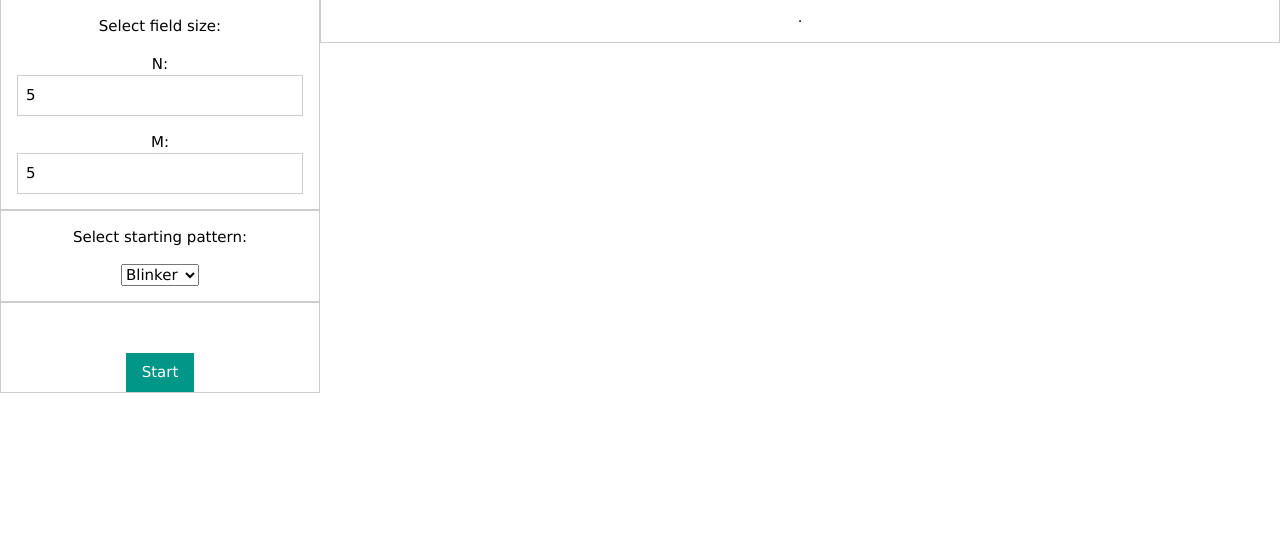
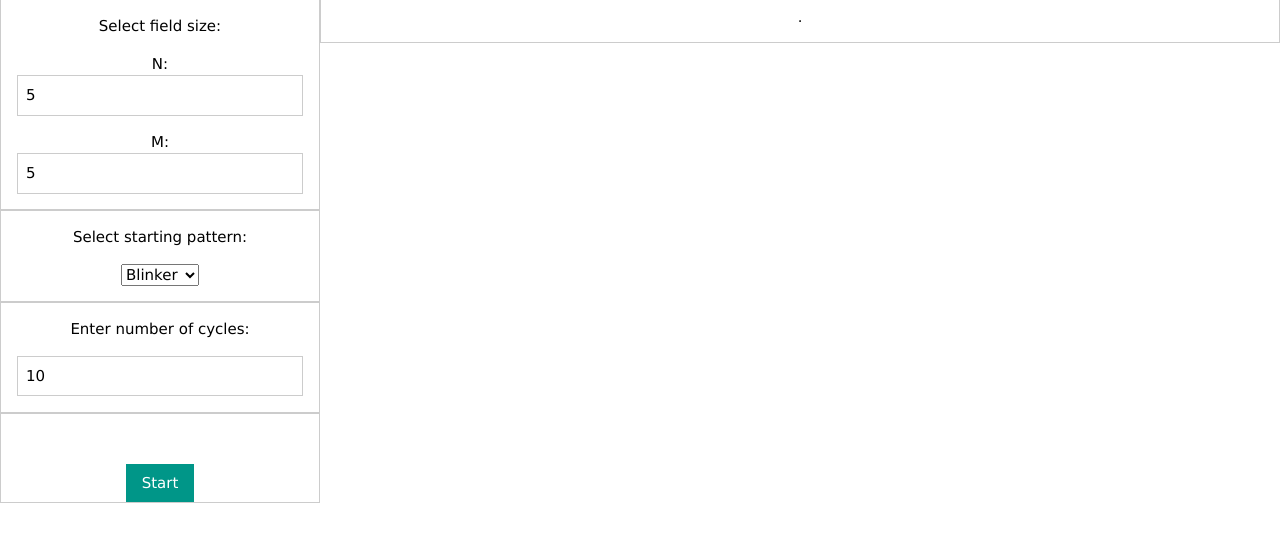
Before and after one commit to Ezelev/simpleGofL, a PHP site: page / in a window 1280 px wide. Shown: the part 75-617 px from the top of the page. Run offline with PHP 8.4, Linux system fonts and the light colour scheme.

Commit message:
add cycles input parameter and 'acorn' pattern

```diff
--- a/index.php
+++ b/index.php
@@ -34,7 +34,16 @@
                     <option value="toad">Toad</option>
                     <option value="beacon">Beacon</option>
                     <option value="glider">Glider</option>
+                    <option value="acorn">Acorn</option>
                 </select>
+            </p>
+      </div>
+    </div>
+    <div class="w3-col m12">
+      <div class="w3-container fieldwrap  w3-border w3-center">
+            <p>Enter number of cycles:</p>
+            <p>
+              <input id="cycles-count" class="w3-input w3-border" type="number" name="cycles-count" value=10>
             </p>
       </div>
     </div>
--- a/js/app/main.js
+++ b/js/app/main.js
@@ -34,10 +34,11 @@ const MainJS = (function() {
 
         var nSize = document.getElementById("size-n").value;
         var mSize = document.getElementById("size-m").value;
+        var cyclesCount = document.getElementById("cycles-count").value;
         var patternSelectEl = document.getElementById("pattern-select");
         var selectedOption = patternSelectEl.options[patternSelectEl.selectedIndex].value;
 
-        var url = "test.php?pattern=" + selectedOption + "&nSize=" + nSize + "&mSize=" + mSize;
+        var url = "test.php?pattern=" + selectedOption + "&nSize=" + nSize + "&mSize=" + mSize + "&cyclesCount=" + cyclesCount;
         xmlhttp.open("GET", url, false);
         xmlhttp.send(null);
         var response = JSON.parse(xmlhttp.response);
@@ -59,7 +60,7 @@ const MainJS = (function() {
         var cell;
         for(var i = 0; i < fieldArr.length; i++) {
           for(var j = 0; j < fieldArr[i].length; j++) {
-            console.log(fieldArr[i][j]);
+            // console.log(fieldArr[i][j]);
             cell = document.getElementById("" + i + "-" + j);
             cell.innerHTML = fieldArr[i][j];
             cell.classList.remove("active");
```
Also changed, not shown: gameoflife.php (+9 -0 lines), test.php (+7 -1 lines).
